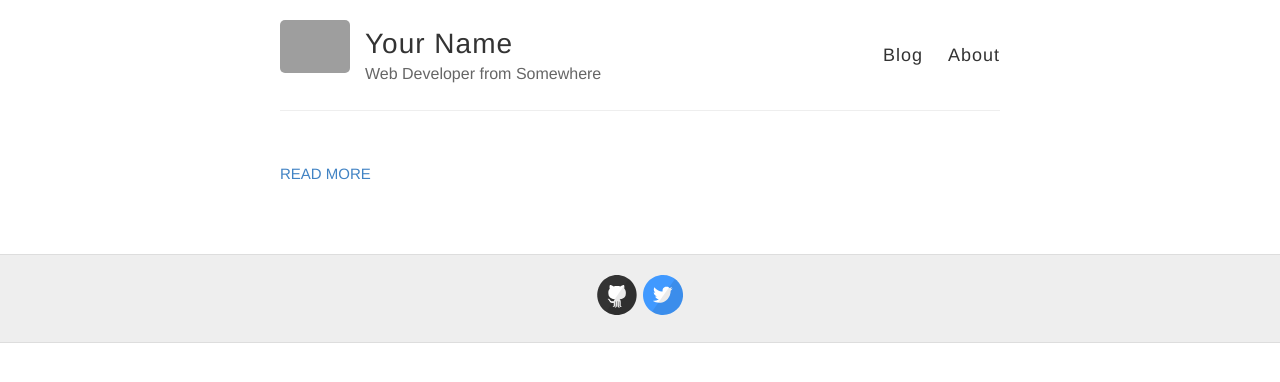
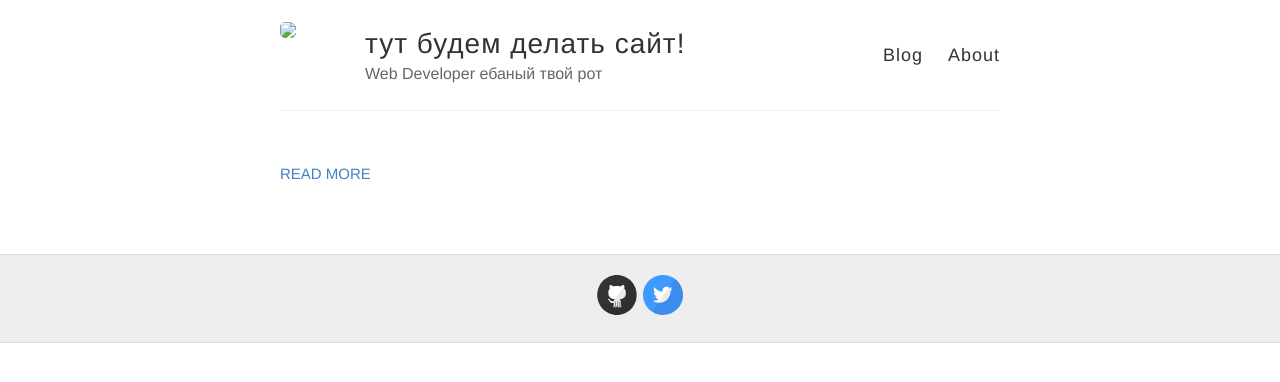
Before and after one commit to flxkrlv/flxkrlv, a Jekyll site: the page built from index.html, in a window 1280 px wide. Shown: the top 382 px of the page. Built offline with Jekyll 4.4.1, drawn with Linux system fonts in a browser that asks for light colours; grey boxes are pictures that could not be loaded.

Commit message:
Update _config.yml

```diff
--- a/_config.yml
+++ b/_config.yml
@@ -3,13 +3,13 @@
 #
 
 # Name of your site (displayed in the header)
-name: Your Name
+name: тут будем делать сайт!
 
 # Short bio or description (displayed in the header)
-description: Web Developer from Somewhere
+description: Web Developer ебаный твой рот
 
 # URL of your avatar or profile pic (you could use your GitHub profile pic)
-avatar: https://raw.githubusercontent.com/barryclark/jekyll-now/master/images/jekyll-logo.png
+avatar: github.com/flxkrlv/flxkrlv/blob/main/images/IMG_9798.jpg
 
 #
 # Flags below are optional
```
